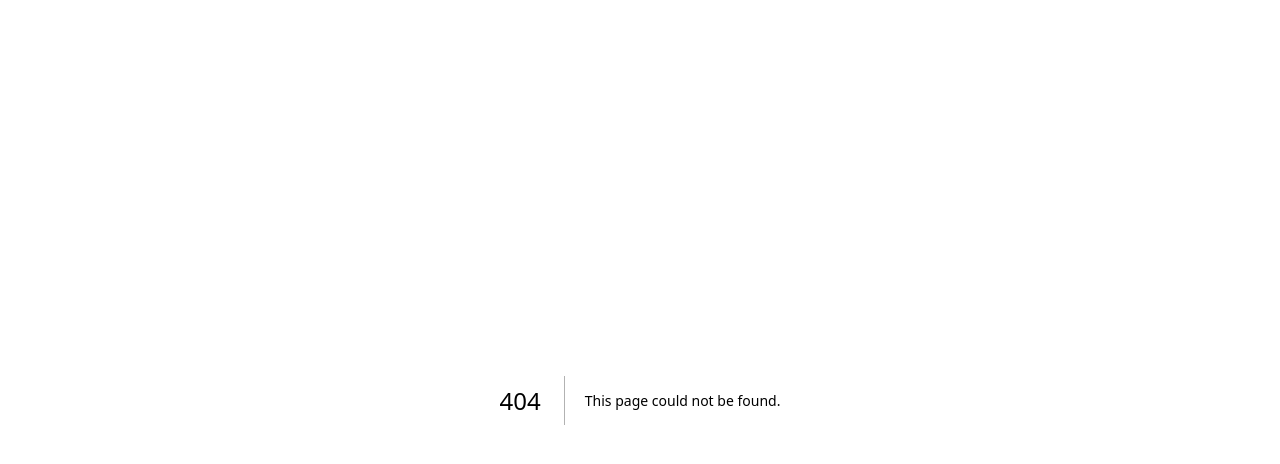
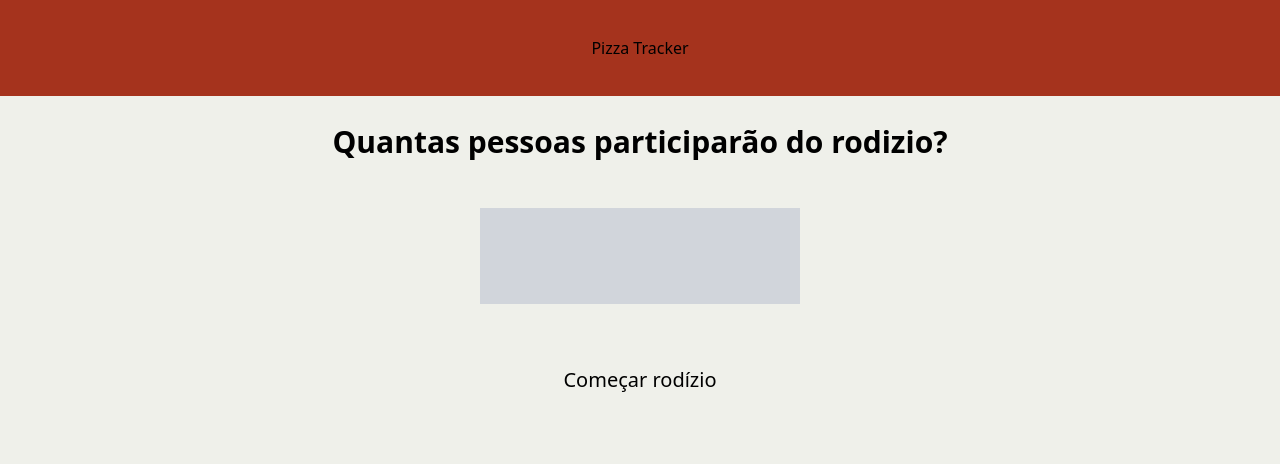
Before and after one commit to izabartolini/PizzaTracker, a Next.js app in the folder pizzatracker/: page /telaInicial/inicial in a window 1280 px wide. Before the commit this address had no page. Shown: the top 464 px of the page. Built offline with nearby package versions, Linux system fonts and the light colour scheme.

Commit message:
criação da tela inicial
Dependencias: Botão adicionar aparecer quando aparter adicionar, fazer esse valor adicionado seu passado ao componente pessoa.
passar a quatnidade de pessoas que participarão do rodizio para a pagina principal, e fazer ela criar essse valor em cards pessoas

```diff
--- /dev/null
+++ b/pizzatracker/src/components/inicial/TelaInicial.tsx
@@ -0,0 +1,24 @@
+import Link from "next/link";
+import React from "react";
+import { useState } from 'react';
+
+export default function TelaInicial() {
+
+  function inicio(){
+    <Link href="/paginaPrincipal/principal">a</Link>
+  }
+
+  const [valor, setValor] = useState("");
+
+  const handleChange = (event: { target: { value: React.SetStateAction<string>; }; }) =>{
+    setValor(event.target.value)
+  }
+
+      return (
+        <div className="flex flex-col  justify-center items-center gap-12 text-center text-black ">
+          <h1 className="font-bold text-3xl mt-7">Quantas pessoas participarão do rodizio?</h1>
+          <input type="number" onChange={handleChange} value={valor} className="bg-gray-300 w-80 h-24 text-center text-4xl" />
+          <Link className="botao w-64 h-14 rounded-lg text-xl flex justify-center items-center" href="/paginaPrincipal/principal">Começar rodízio</Link>
+        </div>
+      )
+    }
--- a/pizzatracker/src/components/pagina-inicial/pagina-inicial.tsx
+++ /dev/null
@@ -1,12 +0,0 @@
-import './pagina-inicial.module.scss';
-
-export default function TelaInicial() {
-
-  return (
-    <div className="style.container">
-      <nav>
-        PizzaTracker
-      </nav>
-    </div>
-
- ); }
--- a/pizzatracker/src/components/inicial/Adicionar.tsx
+++ b/pizzatracker/src/components/principal/Adicionar.tsx
@@ -1,14 +1,27 @@
+import { useState } from "react";
+
 export default function Adicionar(){
+
+    const [valor, setValor] = useState("");
+
+    const handleChange = (event: { target: { value: React.SetStateAction<string>; }; }) =>{
+      setValor(event.target.value)
+    }
+
     function Adiciona(){
         <div className={`
             bg-amarelo mx-6 h-24 rounded-l-full rounded-r-3xl
             flex justify-start items-center text-black font-bold gap-3
             ` }>
                 <button className="bg-vermelho text-white ml-4 text-5xl w-16 h-16 rounded-full"><h1 className="text-center h-full">X</h1></button>
+
                 <button className="bg-verde text-white text-5xl w-16 h-16 rounded-full"><h1 className="text-center h-full">/</h1></button>
-                <h1 className="text-2xl font-bold bg-amareloclaro rounded-md w-36 border-2  border-black mt-1 truncate text-center">
-                    Nome
-                </h1>
+
+                <input className="text-2xl font-bold bg-amareloclaro rounded-md w-36 border-2  border-black mt-1 truncate text-center"
+                value={valor}
+                type="text"
+                onChange={handleChange}
+                />
             </div>
     }
     return(
--- a/pizzatracker/src/pages/PaginaPrincipal/inicial.tsx
+++ b/pizzatracker/src/pages/paginaPrincipal/principal.tsx
@@ -1,17 +1,23 @@
-import Mostrar from "@/components/inicial/Mostrar";
+import Mostrar from "@/components/principal/Mostrar";
 import Nav from "@/components/geral/Nav";
-import Pessoa from "@/components/inicial/Pessoa";
-import Adicionar from "@/components/inicial/Adicionar";
+import Pessoa from "@/components/principal/Pessoa";
+import Adicionar from "@/components/principal/Adicionar";
 
-export default function PaginaInicial(){
+export default function PaginaPrinciapal(){
+    interface PrincipalProps{
+        nome: string;
+    }
+
     return(
         <div className="flex flex-col justify-between min-h-screen gap-5 bg-branco overflow-y-auto">
             <Nav></Nav>
-            <Pessoa nome="HA"></Pessoa>
+            <Pessoa nome="{}"></Pessoa>
             <Pessoa nome="HAHAHA"></Pessoa>
             <Pessoa nome="AHAHAHAHAH"></Pessoa>
             <Pessoa nome="fauwge"></Pessoa>
             <Pessoa nome="fauwge"></Pessoa>
+
+
             <Adicionar></Adicionar>
             <Mostrar></Mostrar>
         </div>
--- /dev/null
+++ b/pizzatracker/src/pages/telaInicial/inicial.tsx
@@ -0,0 +1,12 @@
+import Nav from "@/components/geral/Nav";
+import TelaInicial from "@/components/inicial/TelaInicial";
+
+
+export default function PaginaInicial() {
+  return (
+    <div className="flex flex-col  min-h-screen  bg-branco ">
+      <Nav></Nav>
+      <TelaInicial></TelaInicial>
+    </div>
+  )
+}
--- a/pizzatracker/src/pages/telaInicial/tela-incial.tsx
+++ /dev/null
@@ -1,11 +0,0 @@
-import TelaInicial from "@/components/pagina-inicial/pagina-inicial";
-
-
-export default function PaginaInicial() {
-  return (
-    <main>
-
-      <TelaInicial></TelaInicial>
-    </main>
-  )
-}
```
Also changed, not shown: pizzatracker/src/components/inicial/pagina-inicial.module.scss (added, +7 -0 lines), pizzatracker/src/components/pagina-inicial/pagina-inicial.module.scss (deleted, +0 -7 lines), pizzatracker/src/components/principal/Contador.tsx (renamed from pizzatracker/src/components/inicial/Contador.tsx), pizzatracker/src/components/principal/Mostrar.tsx (renamed from pizzatracker/src/components/inicial/Mostrar.tsx), pizzatracker/src/components/principal/Pessoa.tsx (renamed from pizzatracker/src/components/inicial/Pessoa.tsx).
